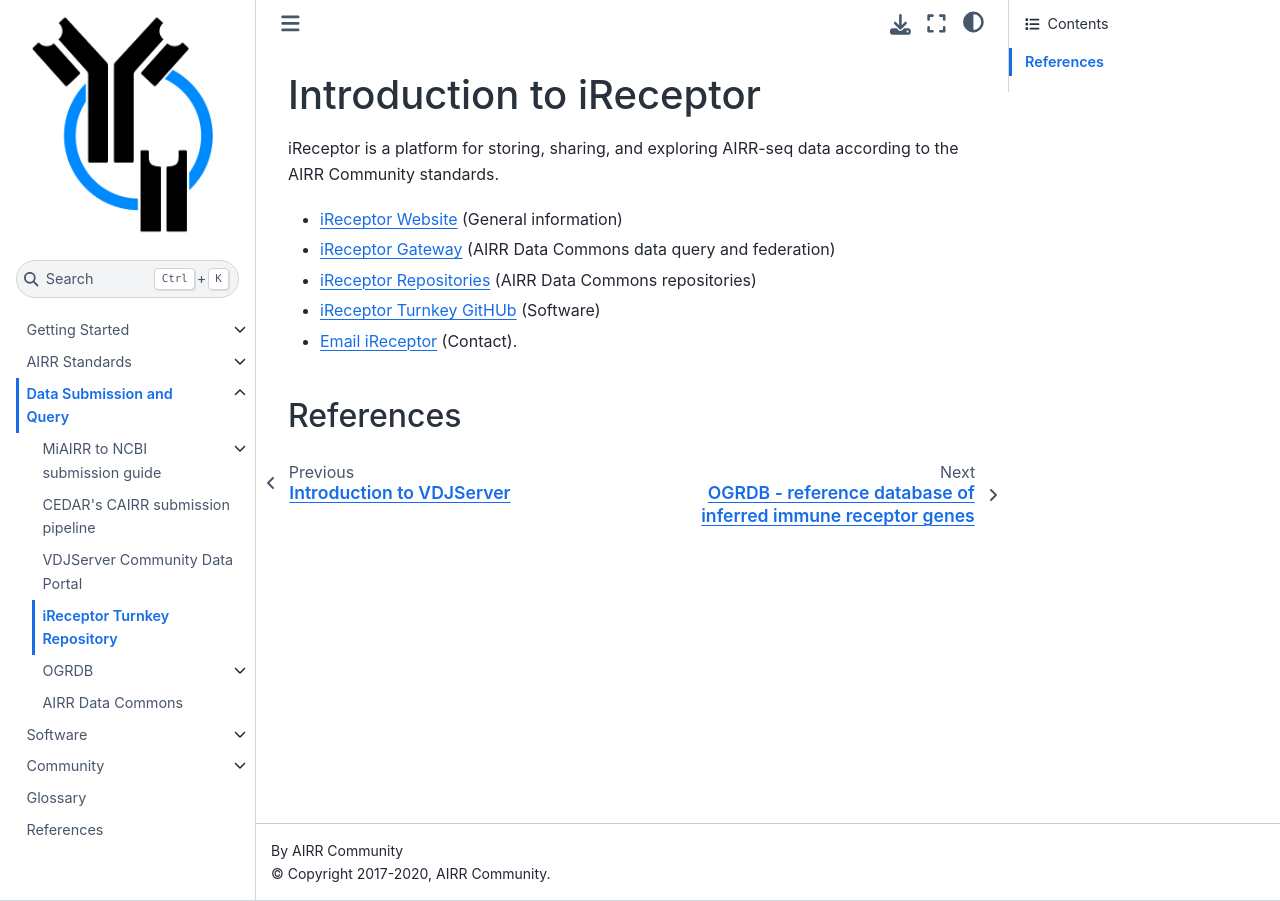
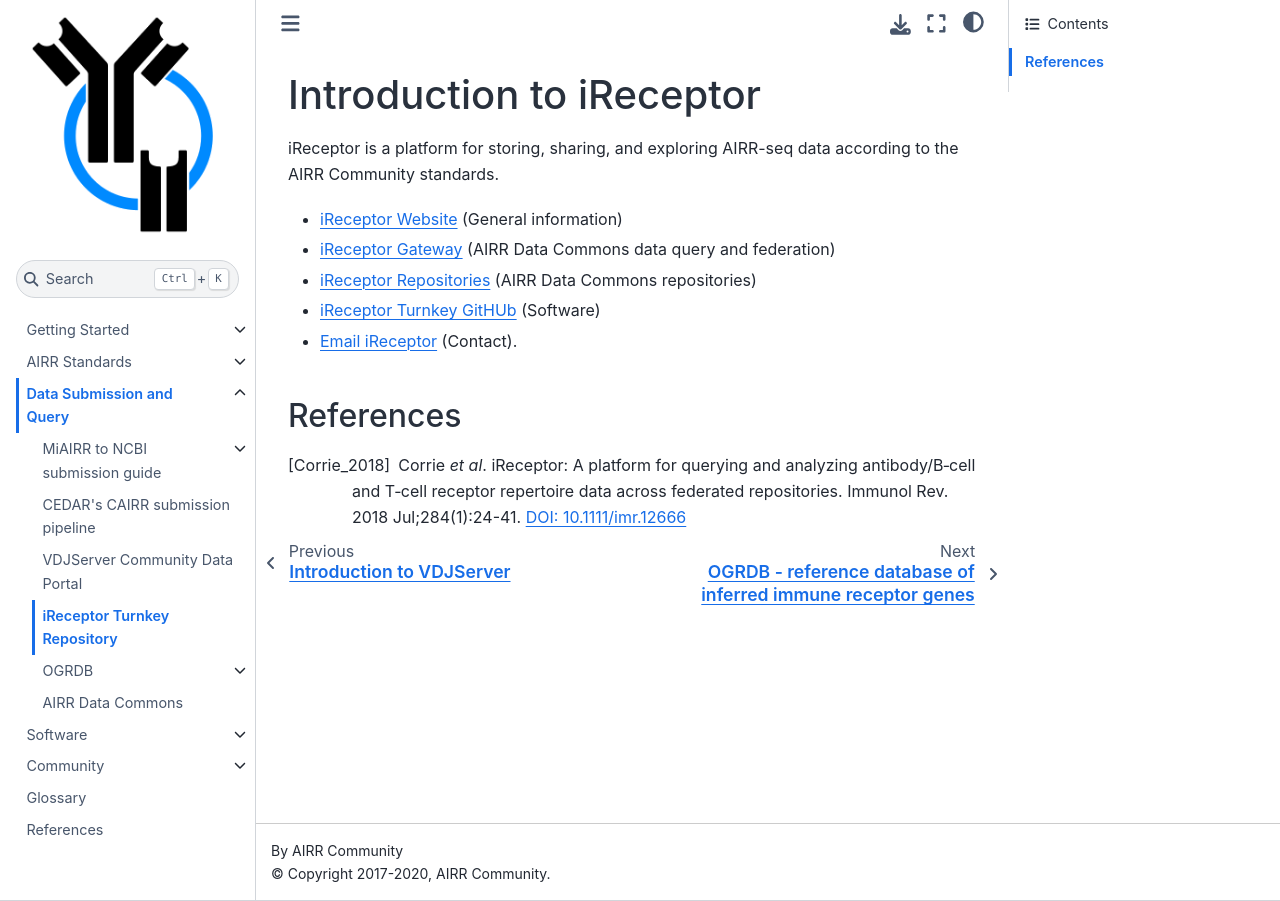
Before and after one commit to airr-community/airr-standards, a Sphinx documentation site: the page built from docs/miairr/ireceptor.rst, in a window 1280 px wide. Built offline with Sphinx 7.4.7 and the Sphinx Book theme 1.1.4, drawn with Linux system fonts in a browser that asks for light colours; the version number could not be read and is left out.

Commit message:
Added reference that got dropped.

```diff
--- a/docs/miairr/ireceptor.rst
+++ b/docs/miairr/ireceptor.rst
@@ -19,9 +19,7 @@
 
 References
 ==========
-
-.. [Corrie et al.] Corrie *et al*.
-    iReceptor: A platform for querying and analyzing antibody/B‐cell
+.. [Corrie_2018] Corrie *et al*. iReceptor: A platform for querying and analyzing antibody/B‐cell
     and T‐cell receptor repertoire data across federated repositories.
     Immunol Rev. 2018 Jul;284(1):24-41. `DOI: 10.1111/imr.12666`_
 
```
